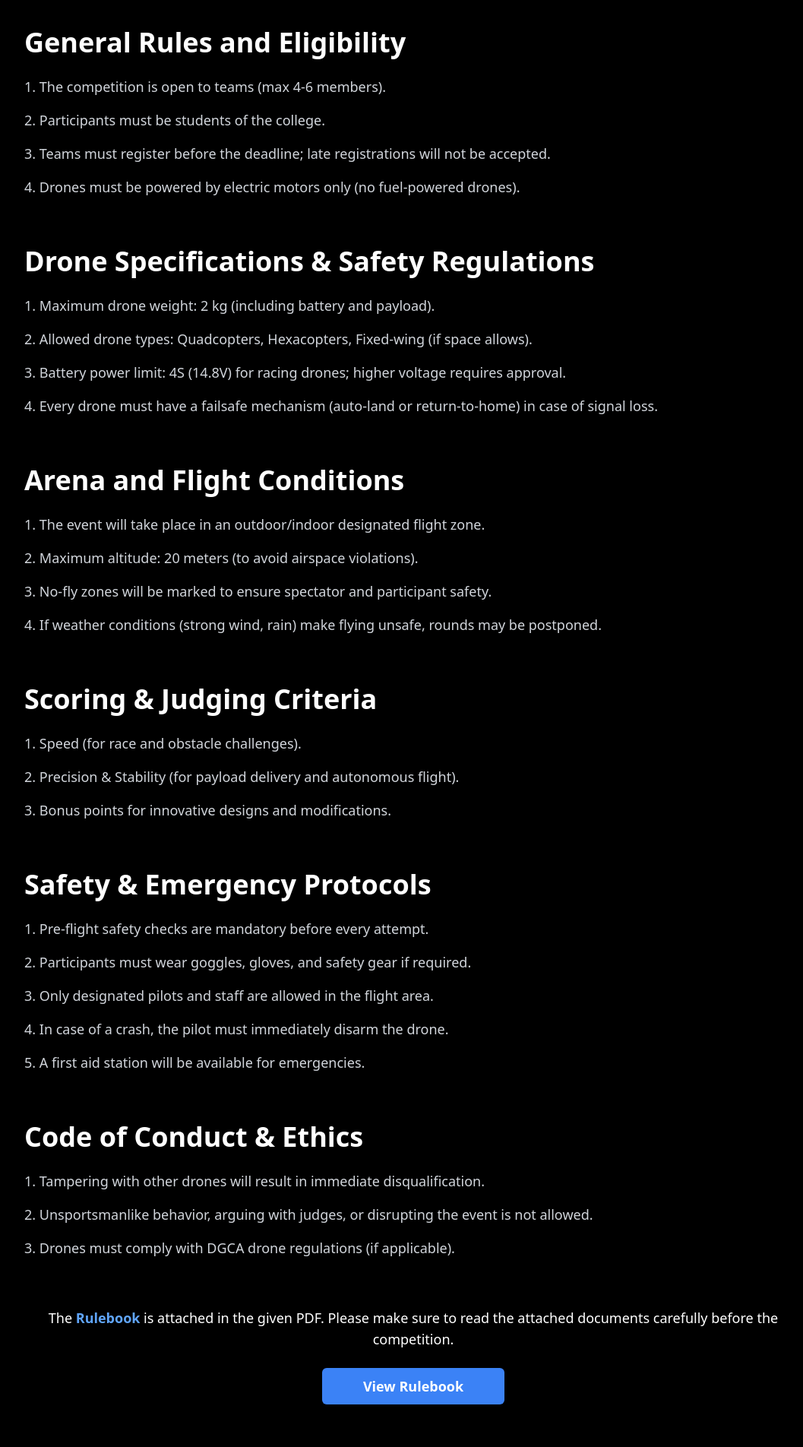
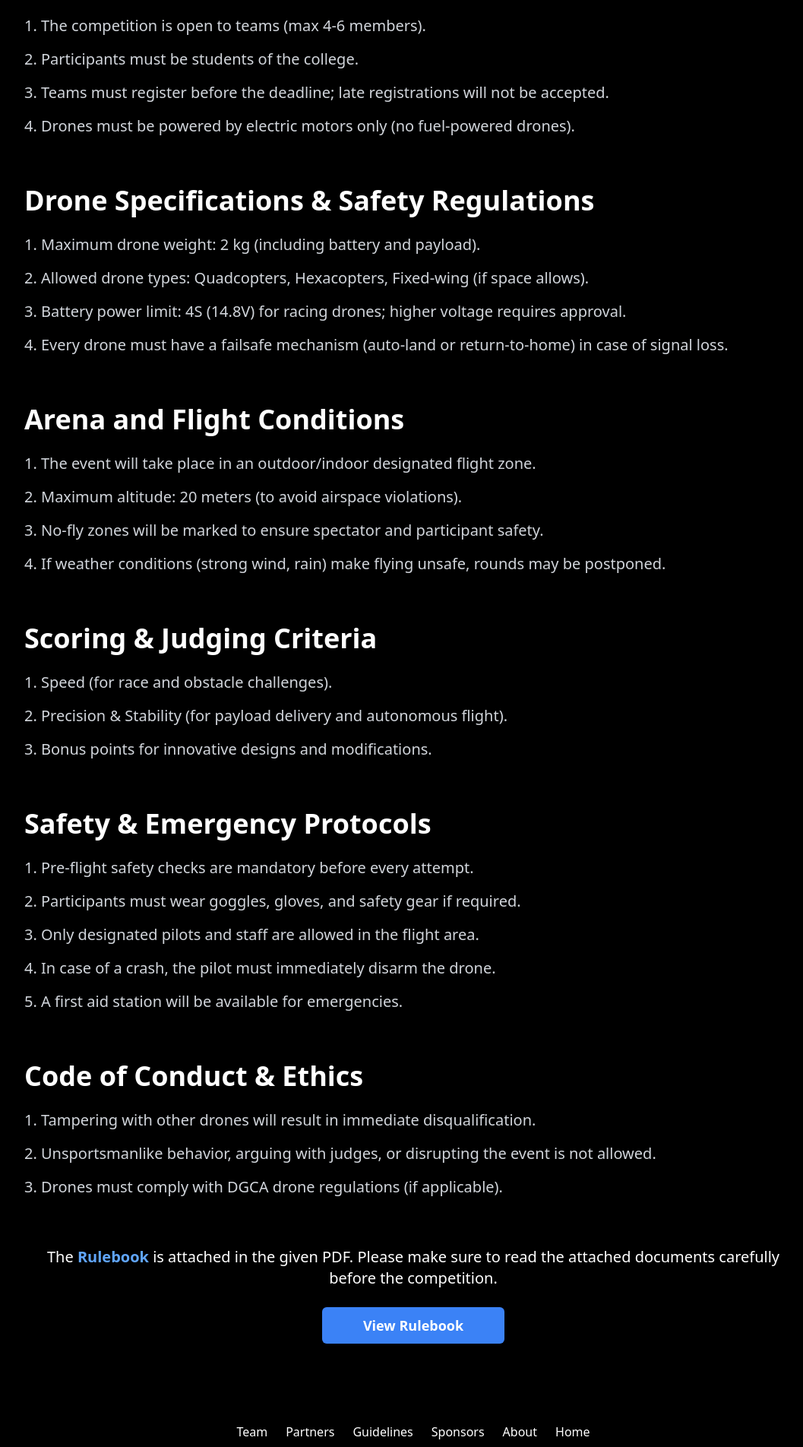
Before and after one commit to archittgupta/vayudoot-2-0, a Next.js app: page /guidelines in a window 1280 px wide. Shown: the part 456-2360 px from the top of the page at 76% size, without its empty margins (96-1153 px from the left). Built offline with nearby package versions, Linux system fonts and the light colour scheme.

Commit message:
improve the responsiveness and css of the navbar along with adding footer on the sponsor button and general csss

```diff
--- a/src/app/components/aurora-background.tsx
+++ b/src/app/components/aurora-background.tsx
@@ -24,7 +24,9 @@ export const AuroraBackground = ({
         )}
         {...props}
 
-      ><Navbar/>
+      >
+        <Navbar/>
+
         <div className="absolute inset-0 z-0 overflow-hidden">
           <div
             //   I'm sorry but this is what peak developer performance looks like // trigger warning
--- a/src/app/components/footer.tsx
+++ b/src/app/components/footer.tsx
@@ -1,12 +1,12 @@
 import { Twitter, Instagram, Linkedin, Github } from 'lucide-react';
 
 const navigation = [
-    { name: 'Team', href: '/components/overview' },
-    { name: 'Partners', href: '/components/sponsers' },
-    { name: 'Overview', href: '/components/guidelines' },
-    { name: 'Sponsors', href: '/components/news' },
-    { name: 'About', href: '/components/faq' },
-    { name: 'Home', href: '/components/faq' }
+    { name: 'Team', href: '/team' },
+    { name: 'Partners', href: '/partners' },
+    { name: 'Guidelines', href: '/guidelines' },
+    { name: 'Sponsors', href: '/sponsors' },
+    { name: 'About', href: '/about' },
+    { name: 'Home', href: '/' }
 ];
 
 const legalLinks = [
@@ -15,10 +15,10 @@ const legalLinks = [
 ];
 
 const socialLinks = [
-    { name: 'GitHub', icon: Github, href: '#' },  // ✅ Replaced Facebook with GitHub
-    { name: 'Twitter', icon: Twitter, href: '#' },
-    { name: 'Instagram', icon: Instagram, href: '#' },
-    { name: 'LinkedIn', icon: Linkedin, href: '#' },
+    { name: 'GitHub', icon: Github, href: 'https://github.com/archittgupta/vayudoot-2-0' },  // ✅ Replaced Facebook with GitHub
+    { name: 'Twitter', icon: Twitter, href: 'http://twitter.com/' },
+    { name: 'Instagram', icon: Instagram, href: 'https://www.instagram.com/vayudoot_abesec?utm_source=qr&igsh=MWJ5cXFrYjNjc2UxOQ==' },
+    { name: 'LinkedIn', icon: Linkedin, href: 'https://www.linkedin.com/authwall?trk=bf&trkInfo=AQF5ckQMCpHLxQAAAZVOAI2wmff3W_Fr6AKTbNz15w8J9irHPQwHCbe8VNEvCMMPiCr7Ds4cS5ScB3PfEivj6ueq5Q5bmdDuRlyWKkmeCLSUCKVMC4Qth1tu0PPKBBiwY13OAmg=&original_referer=&sessionRedirect=https%3A%2F%2Fwww.linkedin.com%2Fin%2Farchit-gupta-973b93261' },
 ];
 
 export default function Footer() {
@@ -51,7 +51,7 @@ export default function Footer() {
                 </div>
 
                 {/* ✅ Legal Links - Stacked on Mobile, Inline on Larger Screens */}
-                <div className="flex flex-col sm:flex-row justify-center gap-4 text-xs sm:text-sm text-gray-400 mb-6">
+                <div className="flex flex-row sm:flex-row justify-center gap-4 text-xs sm:text-sm text-gray-400 mb-6">
                     {legalLinks.map((item) => (
                         <a key={item.name} href={item.href} className="hover:text-gray-300 transition-colors">
                             {item.name}
--- a/src/app/guidelines/page.tsx
+++ b/src/app/guidelines/page.tsx
@@ -4,86 +4,34 @@ import Navbar from "@/app/components/navbar";
 
 export default function Guidelines() {
   return (
-    <main className="bg-black text-white">
-      <section>
-        <Navbar />
+    <main className="bg-black text-white min-h-screen">
+      {/* Navbar */}
+      <Navbar />
+
+      {/* Hero Section */}
+      <section className="w-full h-[40vh] flex items-center justify-center text-center px-4">
+        <h1 className="font-bold text-4xl md:text-5xl lg:text-6xl font-Manrope">Guidelines</h1>
       </section>
 
-      {/* Hero Section */}
-      <section className="w-full h-[50vh] flex items-center justify-center text-center">
-        <h1 className="font-bold text-5xl md:text-6xl font-Manrope">Guidelines</h1>
-      </section>
+      {/* Content Wrapper */}
+      <div className="w-[90%] md:w-[80%] mx-auto space-y-12 md:space-y-16 pb-16">
+        {/* Section Component */}
+        {sections.map(({ title, content }, index) => (
+          <section key={index}>
+            <h2 className="text-3xl md:text-4xl font-extrabold text-white mb-6 text-center md:text-left">
+              {title}
+            </h2>
+            <div className="space-y-4 text-gray-300 text-lg md:text-xl px-4 md:px-0">
+              {content.map((item, i) => (
+                <p key={i}>{item}</p>
+              ))}
+            </div>
+          </section>
+        ))}
 
-      {/* Section Wrapper */}
-      <div className="w-[80%] mx-auto space-y-16">
-        {/* General Rules */}
-        <section>
-          <h2 className="text-4xl font-extrabold text-white mb-6">General Rules and Eligibility</h2>
-          <div className="space-y-4 text-gray-300 text-lg">
-            <p>1. The competition is open to teams (max 4-6 members).</p>
-            <p>2. Participants must be students of the college.</p>
-            <p>3. Teams must register before the deadline; late registrations will not be accepted.</p>
-            <p>4. Drones must be powered by electric motors only (no fuel-powered drones).</p>
-          </div>
-        </section>
-
-        {/* Drone Specifications */}
-        <section>
-          <h2 className="text-4xl font-extrabold text-white mb-6">Drone Specifications & Safety Regulations</h2>
-          <div className="space-y-4 text-gray-300 text-lg">
-            <p>1. Maximum drone weight: 2 kg (including battery and payload).</p>
-            <p>2. Allowed drone types: Quadcopters, Hexacopters, Fixed-wing (if space allows).</p>
-            <p>3. Battery power limit: 4S (14.8V) for racing drones; higher voltage requires approval.</p>
-            <p>4. Every drone must have a failsafe mechanism (auto-land or return-to-home) in case of signal loss.</p>
-          </div>
-        </section>
-
-        {/* Arena and Flight Conditions */}
-        <section>
-          <h2 className="text-4xl font-extrabold text-white mb-6">Arena and Flight Conditions</h2>
-          <div className="space-y-4 text-gray-300 text-lg">
-            <p>1. The event will take place in an outdoor/indoor designated flight zone.</p>
-            <p>2. Maximum altitude: 20 meters (to avoid airspace violations).</p>
-            <p>3. No-fly zones will be marked to ensure spectator and participant safety.</p>
-            <p>4. If weather conditions (strong wind, rain) make flying unsafe, rounds may be postponed.</p>
-          </div>
-        </section>
-
-        {/* Scoring & Judging */}
-        <section>
-          <h2 className="text-4xl font-extrabold text-white mb-6">Scoring & Judging Criteria</h2>
-          <div className="space-y-4 text-gray-300 text-lg">
-            <p>1. Speed (for race and obstacle challenges).</p>
-            <p>2. Precision & Stability (for payload delivery and autonomous flight).</p>
-            <p>3. Bonus points for innovative designs and modifications.</p>
-          </div>
-        </section>
-
-        {/* Safety & Emergency Protocols */}
-        <section>
-          <h2 className="text-4xl font-extrabold text-white mb-6">Safety & Emergency Protocols</h2>
-          <div className="space-y-4 text-gray-300 text-lg">
-            <p>1. Pre-flight safety checks are mandatory before every attempt.</p>
-            <p>2. Participants must wear goggles, gloves, and safety gear if required.</p>
-            <p>3. Only designated pilots and staff are allowed in the flight area.</p>
-            <p>4. In case of a crash, the pilot must immediately disarm the drone.</p>
-            <p>5. A first aid station will be available for emergencies.</p>
-          </div>
-        </section>
-
-        {/* Code of Conduct */}
-        <section>
-          <h2 className="text-4xl font-extrabold text-white mb-6">Code of Conduct & Ethics</h2>
-          <div className="space-y-4 text-gray-300 text-lg">
-            <p>1. Tampering with other drones will result in immediate disqualification.</p>
-            <p>2. Unsportsmanlike behavior, arguing with judges, or disrupting the event is not allowed.</p>
-            <p>3. Drones must comply with DGCA drone regulations (if applicable).</p>
-          </div>
-        </section>
-
-        {/* Rulebook */}
+        {/* Rulebook Section */}
         <section className="text-center">
-          <p className="text-lg">
+          <p className="text-lg md:text-xl">
             The <a onClick={() => window.open("/rulebook.pdf", "_blank")} className="font-bold text-blue-400 cursor-pointer">Rulebook</a> is attached in the given PDF.
             Please make sure to read the attached documents carefully before the competition.
           </p>
@@ -98,9 +46,63 @@ export default function Guidelines() {
       </div>
 
       {/* Footer */}
-      <section className="mt-20">
-        <Footer />
-      </section>
+      <Footer />
     </main>
   );
 }
+
+const sections = [
+  {
+    title: "General Rules and Eligibility",
+    content: [
+      "1. The competition is open to teams (max 4-6 members).",
+      "2. Participants must be students of the college.",
+      "3. Teams must register before the deadline; late registrations will not be accepted.",
+      "4. Drones must be powered by electric motors only (no fuel-powered drones).",
+    ],
+  },
+  {
+    title: "Drone Specifications & Safety Regulations",
+    content: [
+      "1. Maximum drone weight: 2 kg (including battery and payload).",
+      "2. Allowed drone types: Quadcopters, Hexacopters, Fixed-wing (if space allows).",
+      "3. Battery power limit: 4S (14.8V) for racing drones; higher voltage requires approval.",
+      "4. Every drone must have a failsafe mechanism (auto-land or return-to-home) in case of signal loss.",
+    ],
+  },
+  {
+    title: "Arena and Flight Conditions",
+    content: [
+      "1. The event will take place in an outdoor/indoor designated flight zone.",
+      "2. Maximum altitude: 20 meters (to avoid airspace violations).",
+      "3. No-fly zones will be marked to ensure spectator and participant safety.",
+      "4. If weather conditions (strong wind, rain) make flying unsafe, rounds may be postponed.",
+    ],
+  },
+  {
+    title: "Scoring & Judging Criteria",
+    content: [
+      "1. Speed (for race and obstacle challenges).",
+      "2. Precision & Stability (for payload delivery and autonomous flight).",
+      "3. Bonus points for innovative designs and modifications.",
+    ],
+  },
+  {
+    title: "Safety & Emergency Protocols",
+    content: [
+      "1. Pre-flight safety checks are mandatory before every attempt.",
+      "2. Participants must wear goggles, gloves, and safety gear if required.",
+      "3. Only designated pilots and staff are allowed in the flight area.",
+      "4. In case of a crash, the pilot must immediately disarm the drone.",
+      "5. A first aid station will be available for emergencies.",
+    ],
+  },
+  {
+    title: "Code of Conduct & Ethics",
+    content: [
+      "1. Tampering with other drones will result in immediate disqualification.",
+      "2. Unsportsmanlike behavior, arguing with judges, or disrupting the event is not allowed.",
+      "3. Drones must comply with DGCA drone regulations (if applicable).",
+    ],
+  },
+];
--- a/src/app/sponsors/page.tsx
+++ b/src/app/sponsors/page.tsx
@@ -2,6 +2,7 @@
 
 import Link from "next/link";
 import Navbar from "@/app/components/navbar";
+import Footer from "../components/footer";
 
 const Sponsor = () => {
   return (<div>
@@ -24,6 +25,8 @@ const Sponsor = () => {
         </Link>
       </div>
     </div>
+    <Footer></Footer>
+
     </div>
   );
 };
```
Also changed, not shown: src/app/components/navbar.tsx (+5 -14 lines), src/app/partners/page.tsx (+31 -44 lines), src/app/team/page.tsx (+16 -109 lines).
